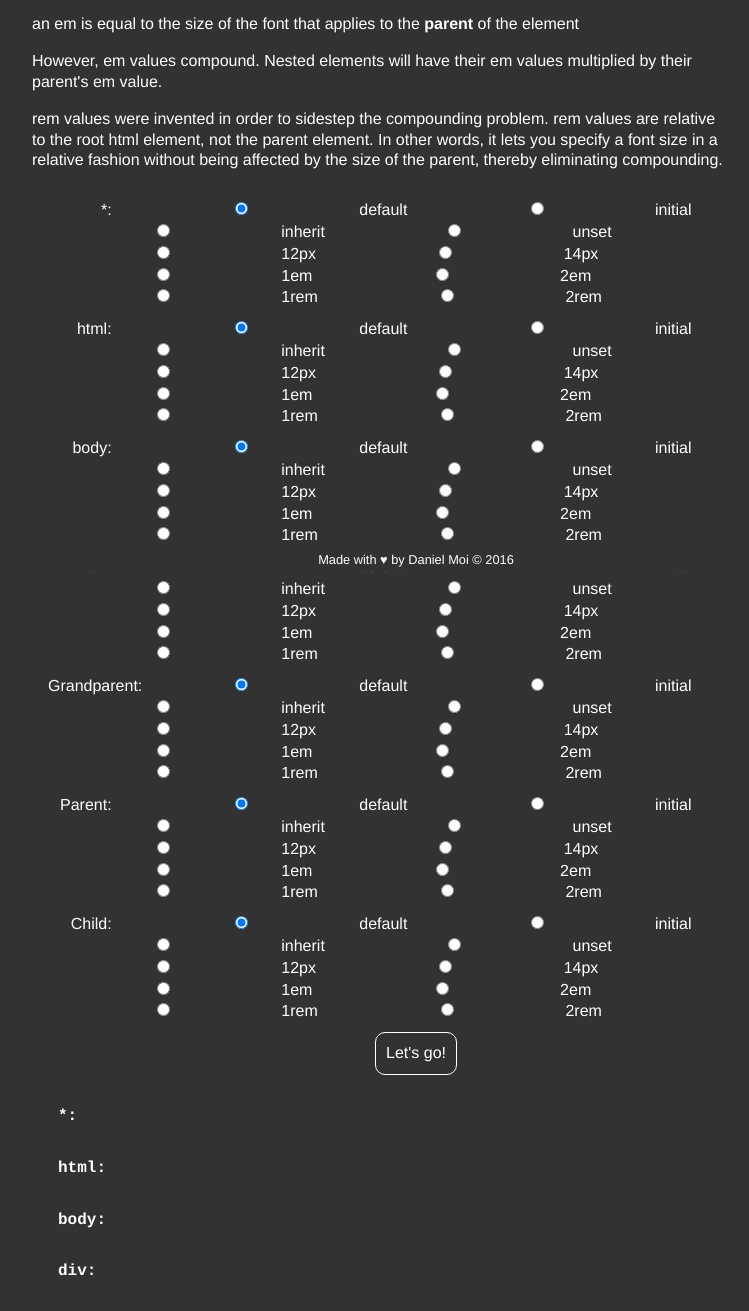
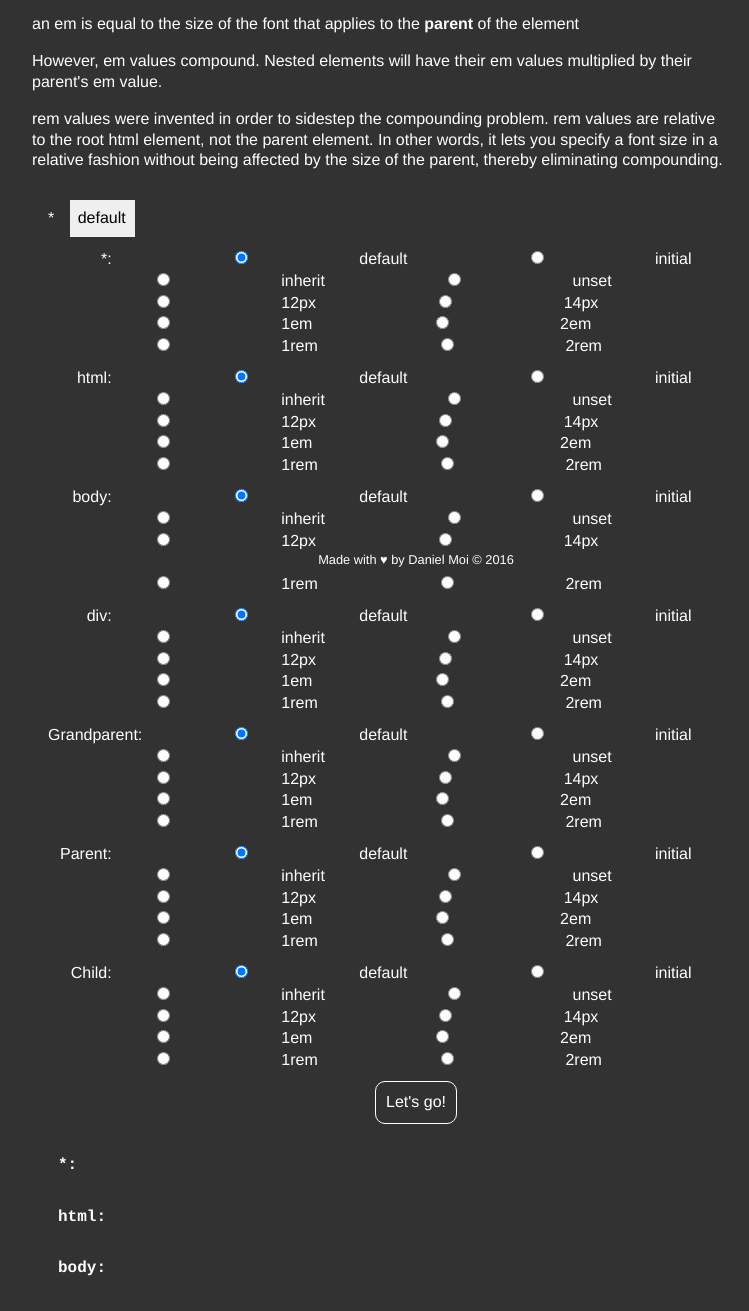
Before and after one commit to danielmoi/portfolio, a PHP site: page /learn/css-units/index.php in a window 1280 px wide. Shown: the part 228-1539 px from the top of the page, without its empty margins (224-973 px from the left). Run offline with PHP 8.4, Linux system fonts and the light colour scheme.

Commit message:
Add first select element and style

```diff
--- a/css/style.css
+++ b/css/style.css
@@ -158,6 +158,13 @@ input[type=submit] {
 
 .field_with_errors {
   display: inline; }
+
+select {
+  font-size: 1rem;
+  padding: 0.5rem;
+  border: 1px solid #323232;
+  cursor: pointer;
+  -webkit-appearance: none; }
 
 .container {
   max-width: 800px;
--- a/learn/css-units/index.php
+++ b/learn/css-units/index.php
@@ -13,6 +13,22 @@
 
   <div class="container cu-controls__container">
     <div class="cu-controls__section">
+      <label for="cu-size-asterisk">*</label>
+      <select class="" name="cu-size-asterisk">
+        <option value="default">default</option>
+        <option value="initial">initial</option>
+        <option value="inherit">inherit</option>
+        <option value="12px">12px</option>
+        <option value="14px">14px</option>
+        <option value="1em">1em</option>
+        <option value="2em">2em</option>
+        <option value="1rem">1rem</option>
+        <option value="2rem">2rem</option>
+      </select>
+    </div>
+
+      <div class="cu-controls__section">
+
       <label for="" class="cu-controls__label"><span>*: </span></label>
 
       <input type="radio" name="font-asterisk" id="r-fa-1" value="default" checked>
--- /dev/null
+++ b/sass/_select.scss
@@ -0,0 +1,7 @@
+select {
+  font-size: 1rem;
+  padding: 0.5rem;
+  border: 1px solid $gray;
+  cursor: pointer;
+  -webkit-appearance: none;
+}
--- a/sass/style.scss
+++ b/sass/style.scss
@@ -8,6 +8,7 @@
 @import "_elements";
 @import "_buttons";
 @import "_forms";
+@import "_select";
 
 @import "_header";
 @import "_main";
```
